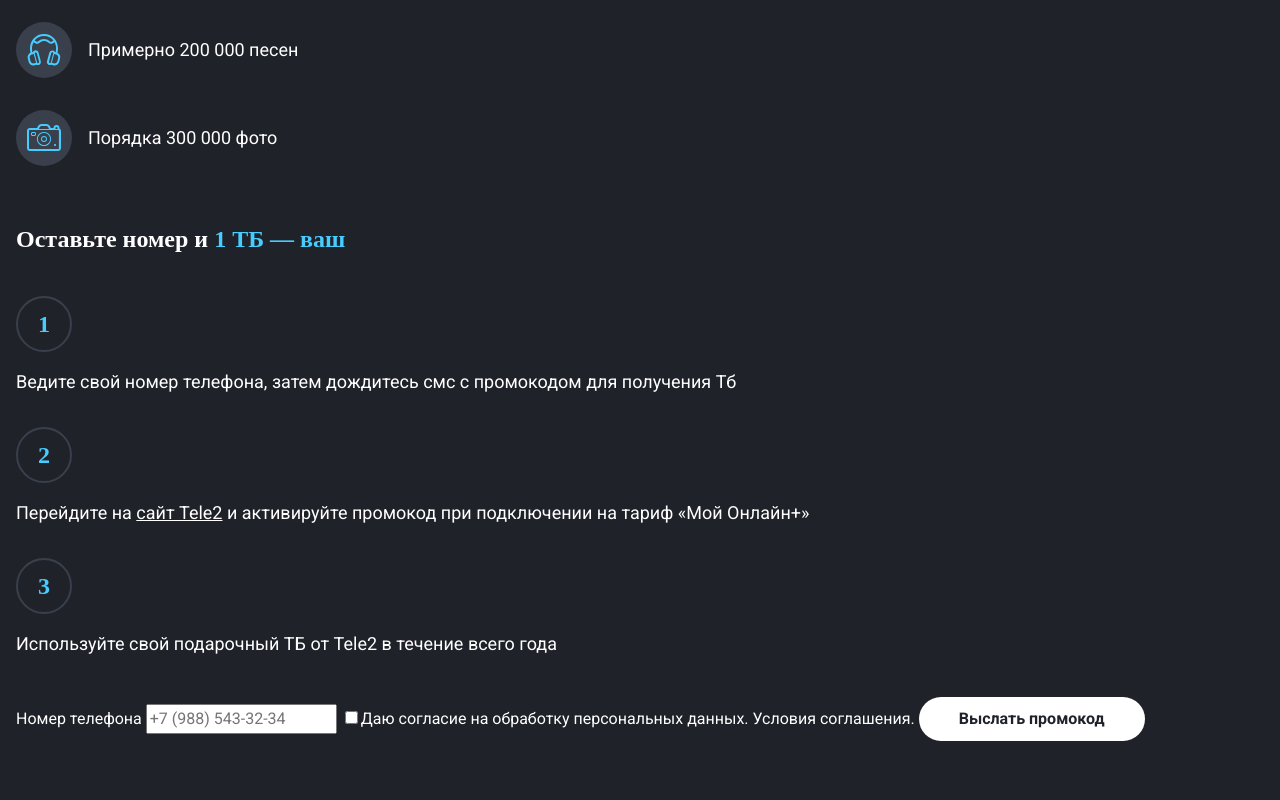
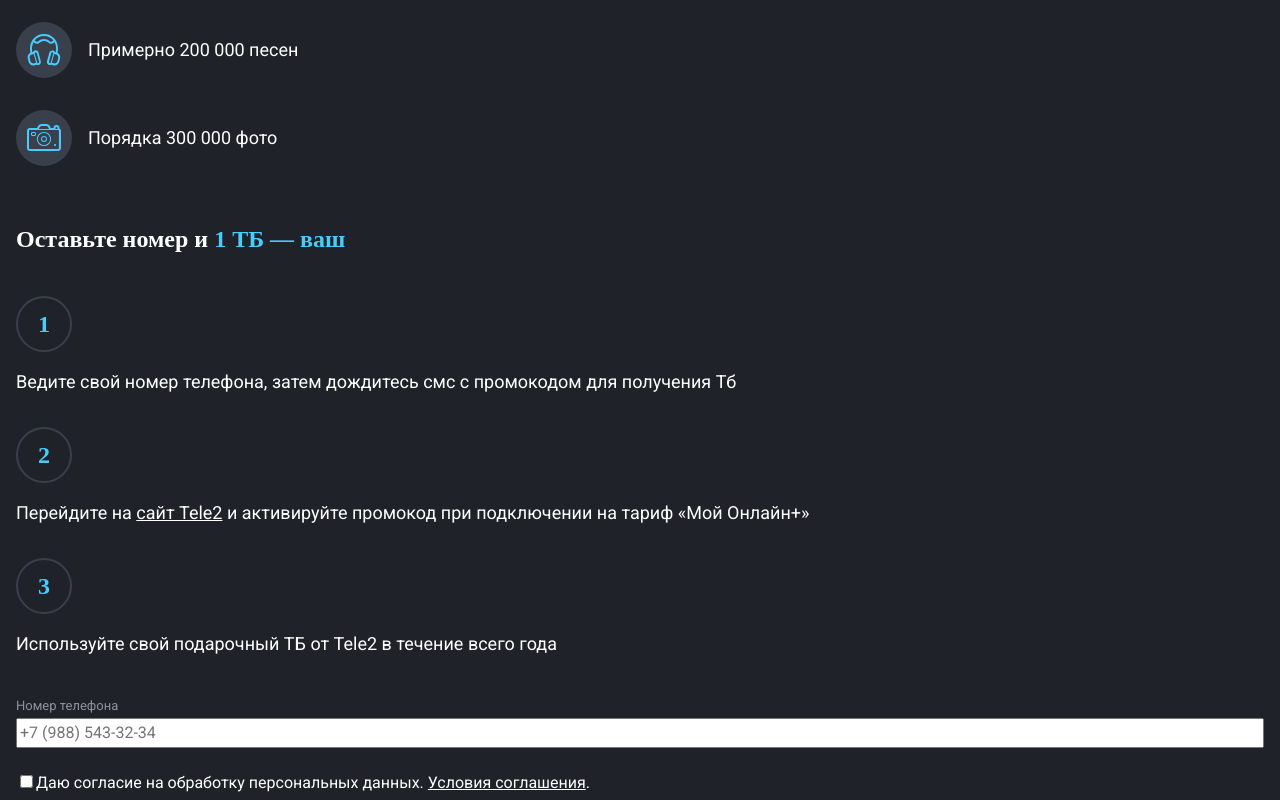
Before and after one commit to Cristikijian/chulakov_test, a website built with webpack: page src/index.html in a window 1280 px wide. Shown: the part 2000-2800 px from the top of the page. Built offline with nearby package versions, Linux system fonts and the light colour scheme; files whose address does not match are found by name.

Commit message:
sections styled

```diff
--- a/src/index.html
+++ b/src/index.html
@@ -112,11 +112,13 @@
           </p>
         </div>
         <form class="get-promocode__form" autocomplete="on" name="phone">
-          <label for="tel">Номер телефона</label>
+          <label class="get-promocode__form-phone" for="tel">Номер телефона</label>
           <input type="tel" placeholder="+7 (988) 543-32-34" />
-          <input type="checkbox" name="agreement" />Даю согласие на обработку
-          персональных данных. Условия соглашения.
-          <input class="button" type="submit" value="Выслать промокод" />
+          <label class="get-promocode__form-checkbox">
+            <input type="checkbox" name="agreement" value="agree" />Даю согласие на обработку
+            персональных данных. <a>Условия соглашения</a>.
+          </label>
+          <input class="button get-promocode__button" type="submit" value="Выслать промокод" />
         </form>
       </section>
       <section class="registr-a-tariff">
--- a/src/styles/header.scss
+++ b/src/styles/header.scss
@@ -4,7 +4,7 @@ header {
   padding: 10px 16px 10px 14px;
   justify-content: space-between;
   height: 45px;
-  border-bottom: 1px solid #424855;
+  border-bottom: 1px solid rgb(255 255 255 / 20%);
 
   .logo {
     width: 48px;
--- a/src/styles/sections.scss
+++ b/src/styles/sections.scss
@@ -95,7 +95,29 @@
   }
 
   &__form {
+    display: flex;
+    flex-direction: column;
     margin-top: 40px;
+  }
+
+  &__form-phone {
+    margin-bottom: 3px;
+    color: #8F9399;
+    font-size: 13px;
+    font-weight: 400;
+    line-height: 18px;
+  }
+
+  &__form-checkbox {
+    margin-top: 24px;
+    margin-bottom: 32px;
+    font-size: 16px;
+    font-weight: 400;
+    line-height: 22px;
+  }
+
+  &__button {
+    margin: 0 auto;
   }
 }
 
```
